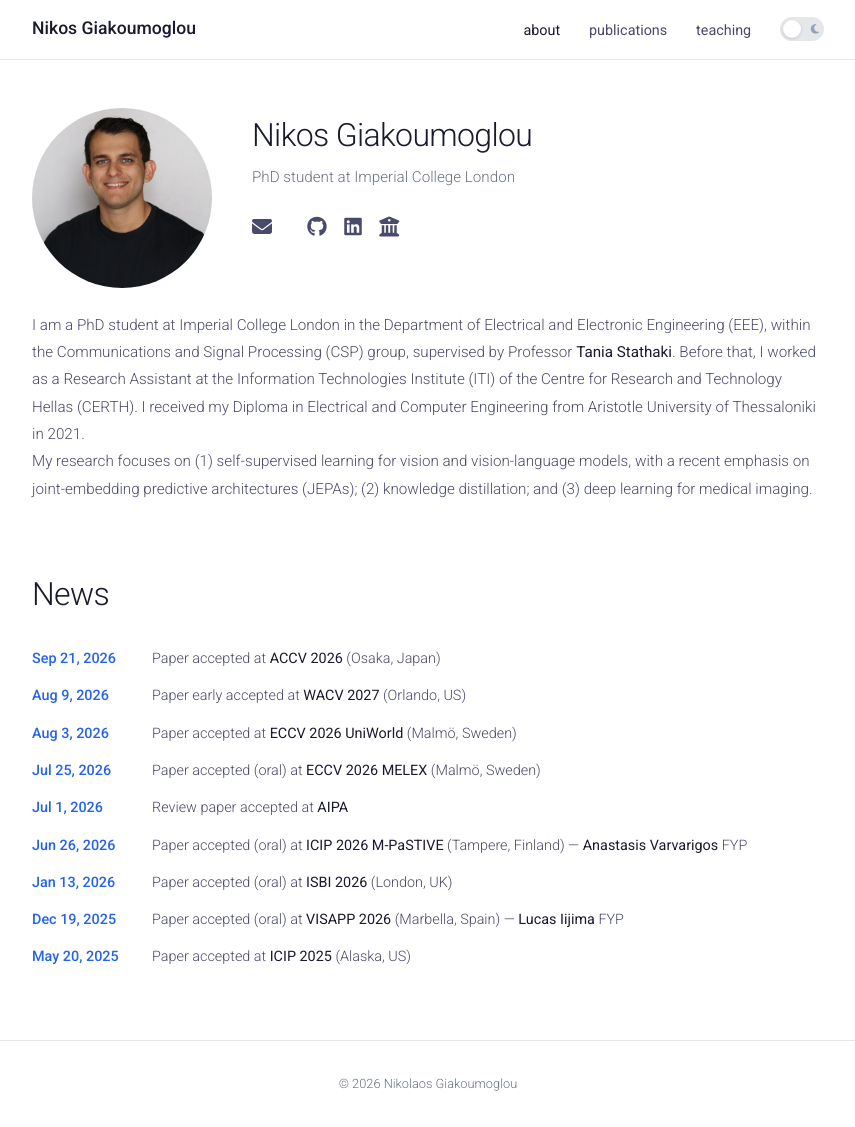
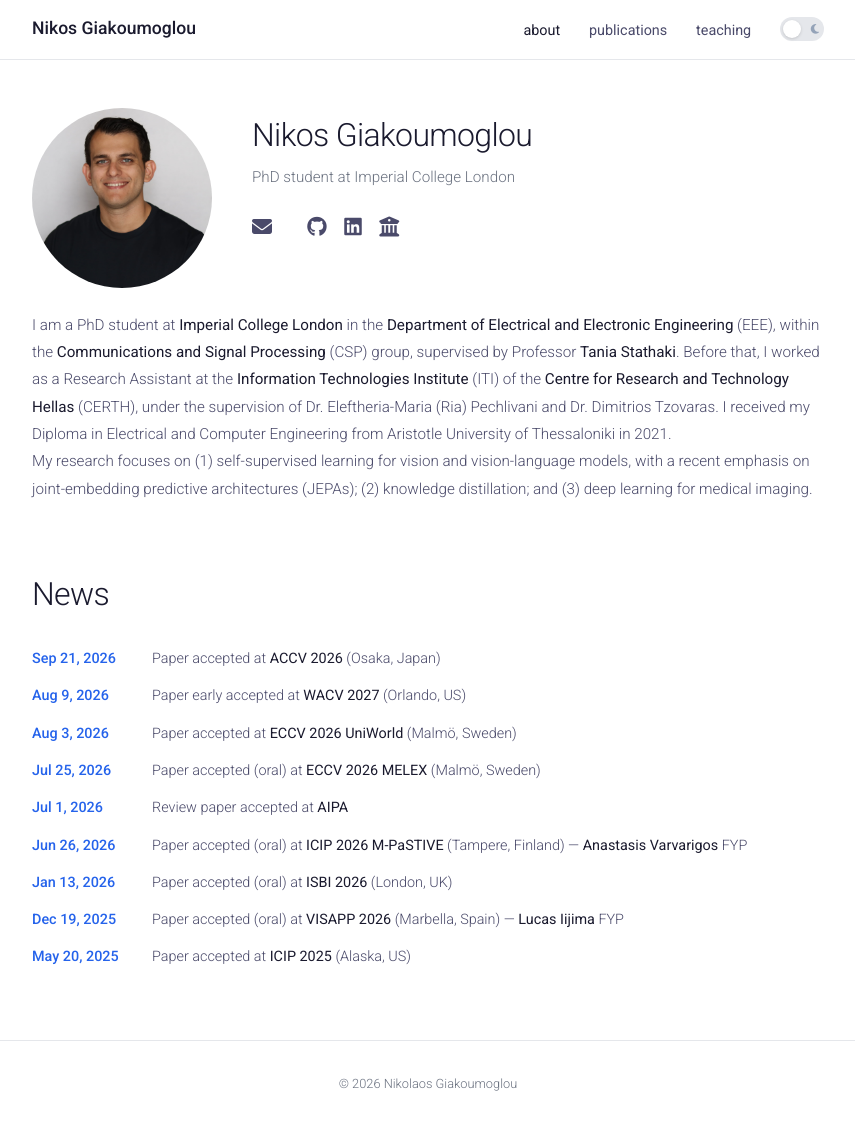
Before and after one commit to giakoumoglou/giakoumoglou.github.io, a Jekyll site: the page built from index.html, in a window 1280 px wide and 1127 px high. Shown: the whole window, without its empty margins (212-1067 px from the left). Built offline with Jekyll 4.4.1, drawn with Linux system fonts in a browser that asks for light colours; a style sheet for code colours, icons or effects is not loaded.

Commit message:
Update profile.yml

```diff
--- a/_data/profile.yml
+++ b/_data/profile.yml
@@ -4,14 +4,17 @@ photo: nikos.jpg
 subtitle: 'PhD student at [Imperial College London](https://profiles.imperial.ac.uk/n.giakoumoglou23/about)'
 
 bio: >
-  I am a PhD student at Imperial College London in the Department of Electrical
-  and Electronic Engineering (EEE), within the Communications and Signal
-  Processing (CSP) group, supervised by Professor
+  I am a PhD student at [Imperial College London](https://www.imperial.ac.uk/) in the
+  [Department of Electrical and Electronic Engineering](https://www.imperial.ac.uk/electrical-engineering/)
+  (EEE), within the
+  [Communications and Signal Processing](https://www.imperial.ac.uk/electrical-engineering/research/communications-and-signal-processing/)
+  (CSP) group, supervised by Professor
   [Tania Stathaki](https://profiles.imperial.ac.uk/t.stathaki). Before that, I
-  worked as a Research Assistant at the Information Technologies Institute (ITI)
-  of the Centre for Research and Technology Hellas (CERTH). I received my Diploma
-  in Electrical and Computer Engineering from Aristotle University of
-  Thessaloniki in 2021.
+  worked as a Research Assistant at the [Information Technologies Institute](https://www.iti.gr/)
+  (ITI) of the [Centre for Research and Technology Hellas](https://www.certh.gr/) (CERTH),
+  under the supervision of Dr. Eleftheria-Maria (Ria) Pechlivani and Dr. Dimitrios Tzovaras.
+  I received my Diploma in Electrical and Computer Engineering from Aristotle
+  University of Thessaloniki in 2021.
 
 focus: >
   My research focuses on (1) self-supervised learning for vision and vision-language
```
